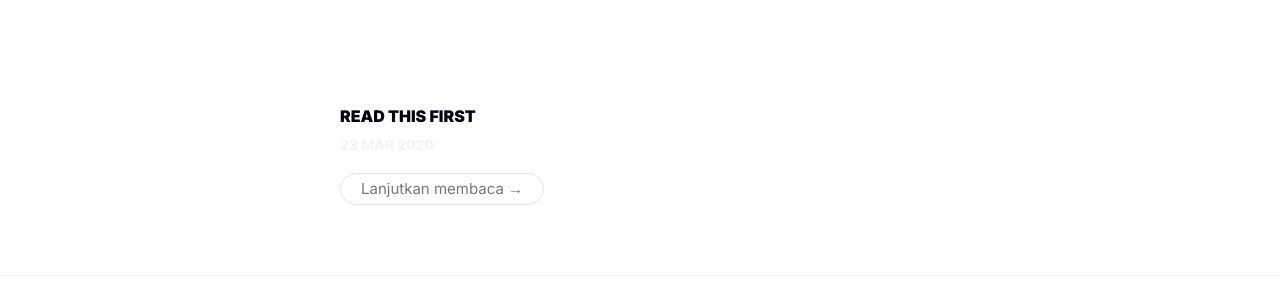
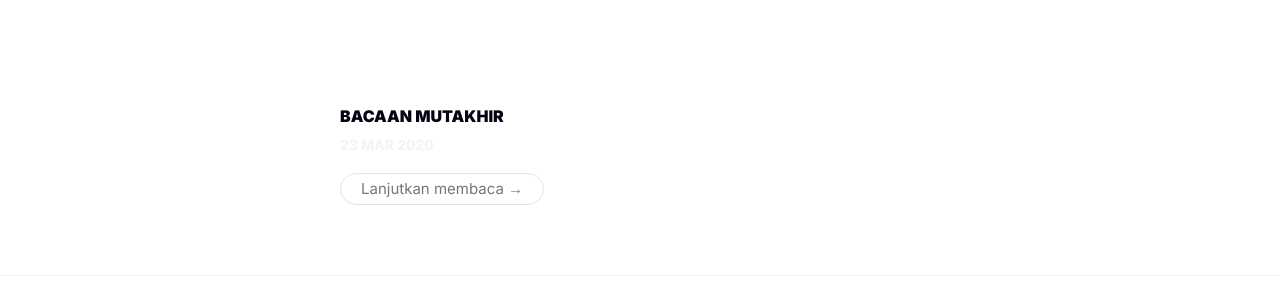
Before and after one commit to emdefikri/emdefikri.github.io, a Jekyll site: the page built from index.md, in a window 1280 px wide and 900 px high. Shown: the part 347-647 px from the top of the window. Built offline with Jekyll 4.4.1, drawn with Linux system fonts in a browser that asks for light colours.

Commit message:
Update homepage.html

```diff
--- a/_layouts/homepage.html
+++ b/_layouts/homepage.html
@@ -223,7 +223,7 @@
 
     <section id="container" class="blog user_home">
 
-        <h6 class="separator_title read_first">Read&nbsp;this&nbsp;first</h6>
+        <h6 class="separator_title read_first">Bacaan Mutakhir</h6>
 
         {% for post in site.posts %}
         <article id="9rTjtwY1ujKsQRCtoQZeTn" class="post user_show">
```
